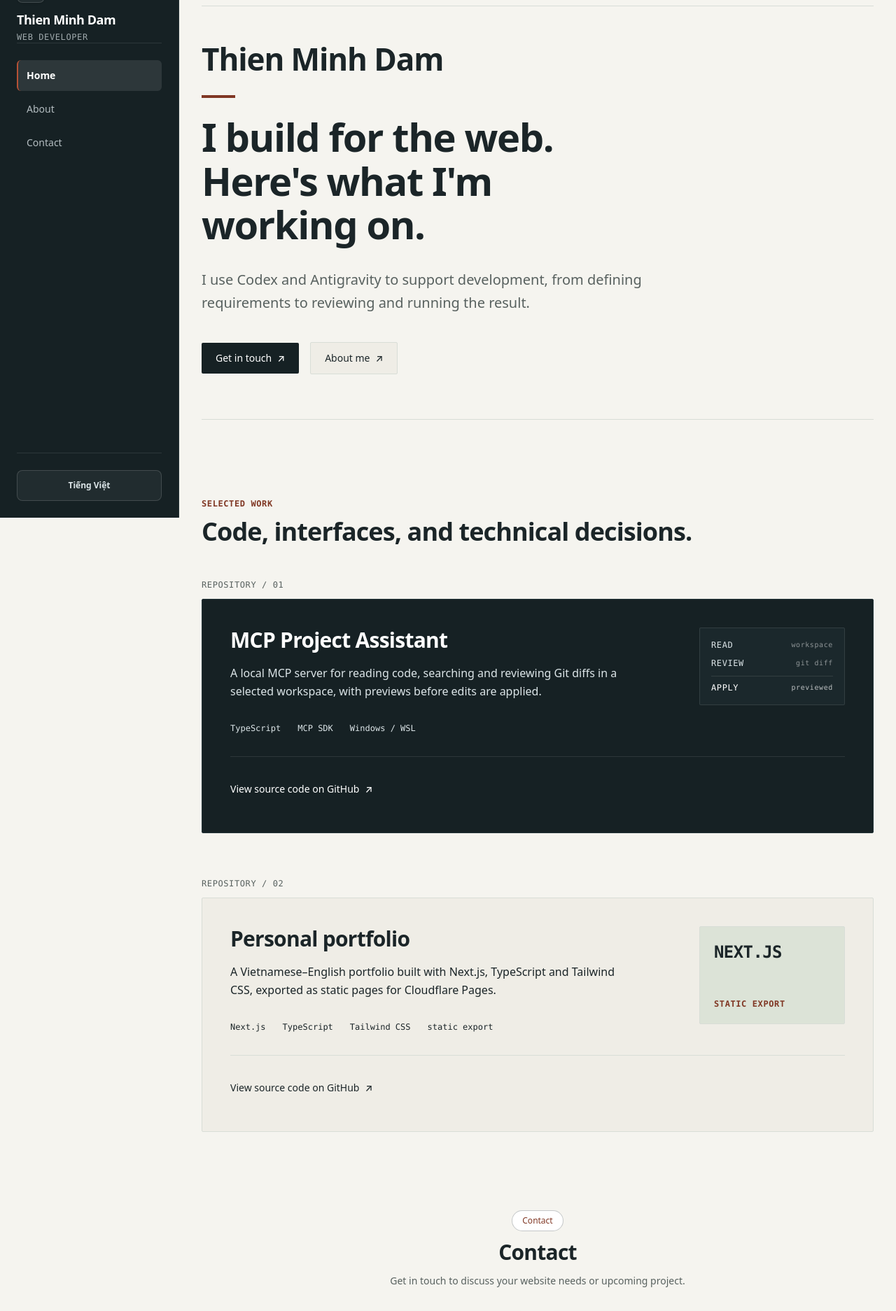
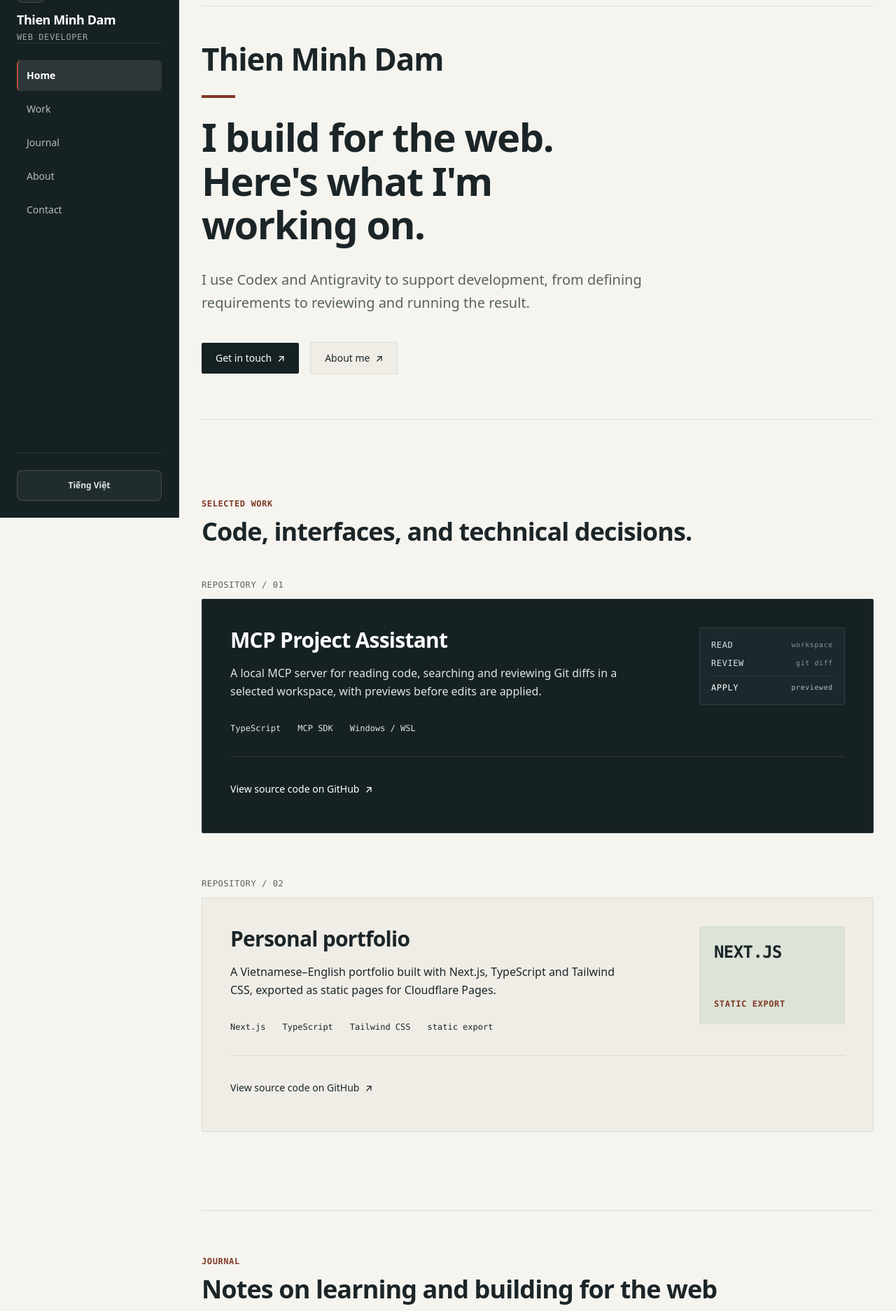
Before and after one commit to thminh176/minh-portforlio, a Next.js app: page /en/ in a window 1280 px wide. Shown: the part 60-1934 px from the top of the page at 70% size. Built offline with nearby package versions, Linux system fonts and the light colour scheme; no server answers; a web font is replaced by a local one.

Commit message:
feat(journal): implement homepage journal intro with honest zero-post state (U09)

```diff
--- a/src/app/[locale]/page.tsx
+++ b/src/app/[locale]/page.tsx
@@ -2,6 +2,7 @@ import Header from '@/components/Header';
 import Hero from '@/components/Hero';
 import FeaturedMcpProject from '@/components/FeaturedMcpProject';
 import FeaturedPortfolioProject from '@/components/FeaturedPortfolioProject';
+import JournalIntro from '@/components/JournalIntro';
 import Footer from '@/components/Footer';
 import ContactForm from '@/components/ContactForm';
 import DirectContact from '@/components/DirectContact';
@@ -49,7 +50,10 @@ export default async function HomePage({
           </div>
         </section>
 
-        {/* 3. Contact Section */}
+        {/* 3. Journal Section */}
+        <JournalIntro locale={locale} />
+
+        {/* 4. Contact Section */}
         <section id="contact" className="space-y-8 scroll-mt-24">
           <div className="text-center space-y-3 max-w-xl mx-auto">
             <div className="inline-flex items-center gap-2 px-3.5 py-1.5 rounded-full text-xs font-medium bg-[var(--bg-surface)] text-[var(--accent-primary)] border border-[var(--border-strong)]">
--- a/src/components/Header.tsx
+++ b/src/components/Header.tsx
@@ -21,6 +21,9 @@ export default function Header({ locale, activeRoute = 'home' }: HeaderProps) {
   const isVi = locale === 'vi';
   const otherLocale = isVi ? 'en' : 'vi';
   const targetOtherPath = activeRoute === 'about' ? `/${otherLocale}/about/` : `/${otherLocale}/`;
+
+  const workLabel = isVi ? 'Dự án' : 'Work';
+  const journalLabel = isVi ? 'Ghi chép' : 'Journal';
 
   const handleLocaleSwitch = () => {
     try {
@@ -122,6 +125,20 @@ export default function Header({ locale, activeRoute = 'home' }: HeaderProps) {
               {dict.common.home}
             </Link>
             <Link
+              href={`/${locale}/#work`}
+              onClick={() => setMobileMenuOpen(false)}
+              className="min-h-[44px] flex items-center px-4 rounded-md text-sm sm:text-base font-medium transition-colors border-l-2 border-transparent text-[var(--color-ink)] hover:bg-[var(--color-subtle)] focus-visible:outline-none focus-visible:ring-2 focus-visible:ring-[var(--focus-ring)]"
+            >
+              {workLabel}
+            </Link>
+            <Link
+              href={`/${locale}/#journal`}
+              onClick={() => setMobileMenuOpen(false)}
+              className="min-h-[44px] flex items-center px-4 rounded-md text-sm sm:text-base font-medium transition-colors border-l-2 border-transparent text-[var(--color-ink)] hover:bg-[var(--color-subtle)] focus-visible:outline-none focus-visible:ring-2 focus-visible:ring-[var(--focus-ring)]"
+            >
+              {journalLabel}
+            </Link>
+            <Link
               href={`/${locale}/about/`}
               onClick={() => setMobileMenuOpen(false)}
               aria-current={activeRoute === 'about' ? 'page' : undefined}
@@ -207,6 +224,20 @@ export default function Header({ locale, activeRoute = 'home' }: HeaderProps) {
             </Link>
 
             <Link
+              href={`/${locale}/#work`}
+              className="flex items-center min-h-[44px] px-3 rounded-md text-sm transition-colors border-l-2 border-transparent text-[var(--color-dark-copy)]/80 hover:text-white hover:bg-white/5 font-medium focus-visible:outline-none focus-visible:ring-2 focus-visible:ring-[var(--focus-ring)]"
+            >
+              {workLabel}
+            </Link>
+
+            <Link
+              href={`/${locale}/#journal`}
+              className="flex items-center min-h-[44px] px-3 rounded-md text-sm transition-colors border-l-2 border-transparent text-[var(--color-dark-copy)]/80 hover:text-white hover:bg-white/5 font-medium focus-visible:outline-none focus-visible:ring-2 focus-visible:ring-[var(--focus-ring)]"
+            >
+              {journalLabel}
+            </Link>
+
+            <Link
               href={`/${locale}/about/`}
               aria-current={activeRoute === 'about' ? 'page' : undefined}
               className={`flex items-center min-h-[44px] px-3 rounded-md text-sm transition-colors border-l-2 focus-visible:outline-none focus-visible:ring-2 focus-visible:ring-[var(--focus-ring)] ${
--- /dev/null
+++ b/src/components/JournalIntro.tsx
@@ -0,0 +1,32 @@
+interface JournalIntroProps {
+  locale: string;
+}
+
+export default function JournalIntro({ locale }: JournalIntroProps) {
+  const isVi = locale === 'vi';
+
+  const kicker = isVi ? 'GHI CHÉP' : 'JOURNAL';
+  const heading = isVi
+    ? 'Ghi chép về việc học và làm web'
+    : 'Notes on learning and building for the web';
+  const emptyNote = isVi
+    ? 'Mình chưa đăng bài nào. Khi có ghi chép đủ rõ, mình sẽ chia sẻ ở đây.'
+    : "No posts yet. I'll share notes here when they're ready.";
+
+  return (
+    <section id="journal" className="space-y-6 sm:space-y-8 scroll-mt-24 pt-12 sm:pt-16 border-t border-[var(--color-border)]">
+      <div className="space-y-3">
+        <div className="text-xs font-mono uppercase tracking-wider text-[var(--color-brick-deep)] font-semibold">
+          {kicker}
+        </div>
+        <h2 className="font-display text-2xl sm:text-3xl lg:text-4xl font-bold tracking-tight text-[var(--color-ink)]">
+          {heading}
+        </h2>
+      </div>
+
+      <p className="font-body text-sm sm:text-base text-[var(--text-secondary)] leading-relaxed max-w-xl">
+        {emptyNote}
+      </p>
+    </section>
+  );
+}
```
